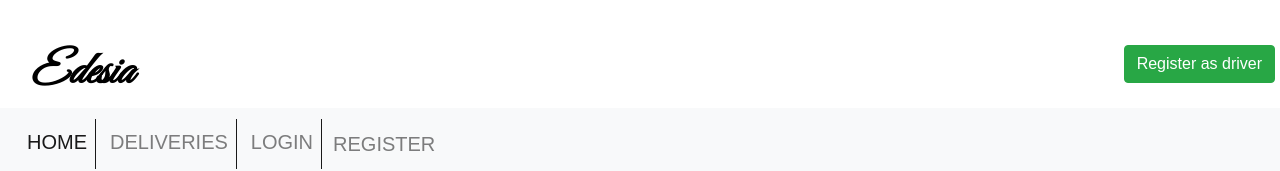
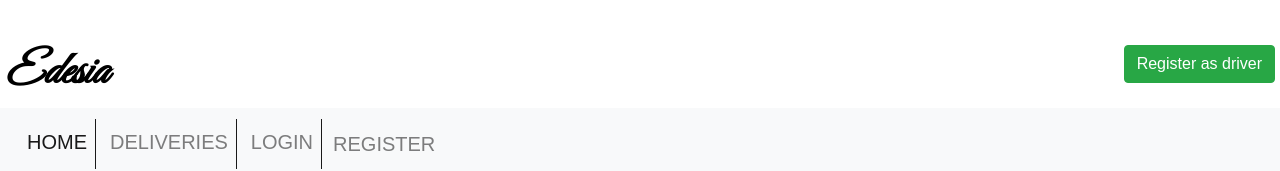
Before and after one commit to abdulkadiret/edesia, a React (Create React App) app in the folder client/: page / in a window 1280 px wide. Shown: the top 171 px of the page. Built offline with nearby package versions, Linux system fonts and the light colour scheme; no server answers; a web font is replaced by a local one.

Commit message:
change the logo marigin and height

```diff
--- a/client/src/components/Logo.css
+++ b/client/src/components/Logo.css
@@ -3,7 +3,9 @@
   font-style: italic;
   font-weight: bolder;
   font-size: 45px;
-  margin-left: 30px;
+  margin-left: 5px;
+  height: 48px;
+  margin-bottom: 5px;
 }
 
 .logo {
```
